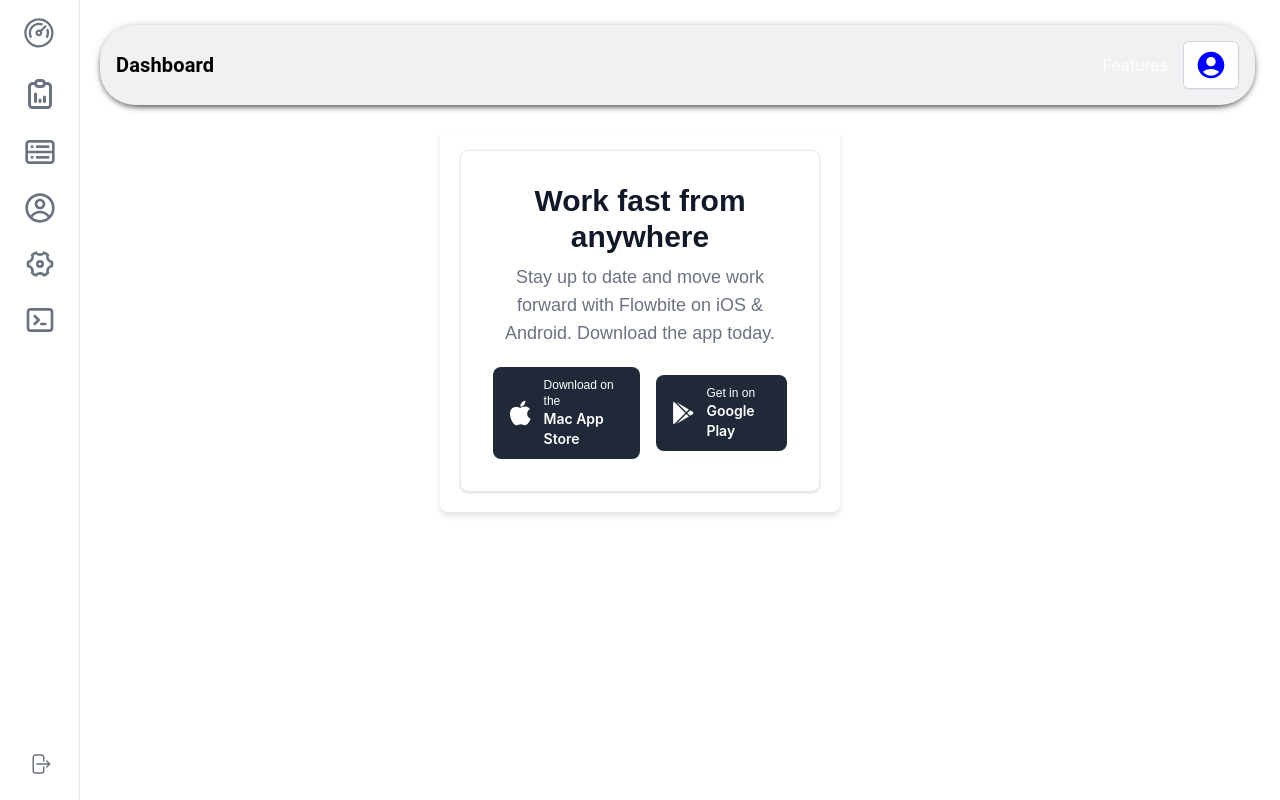
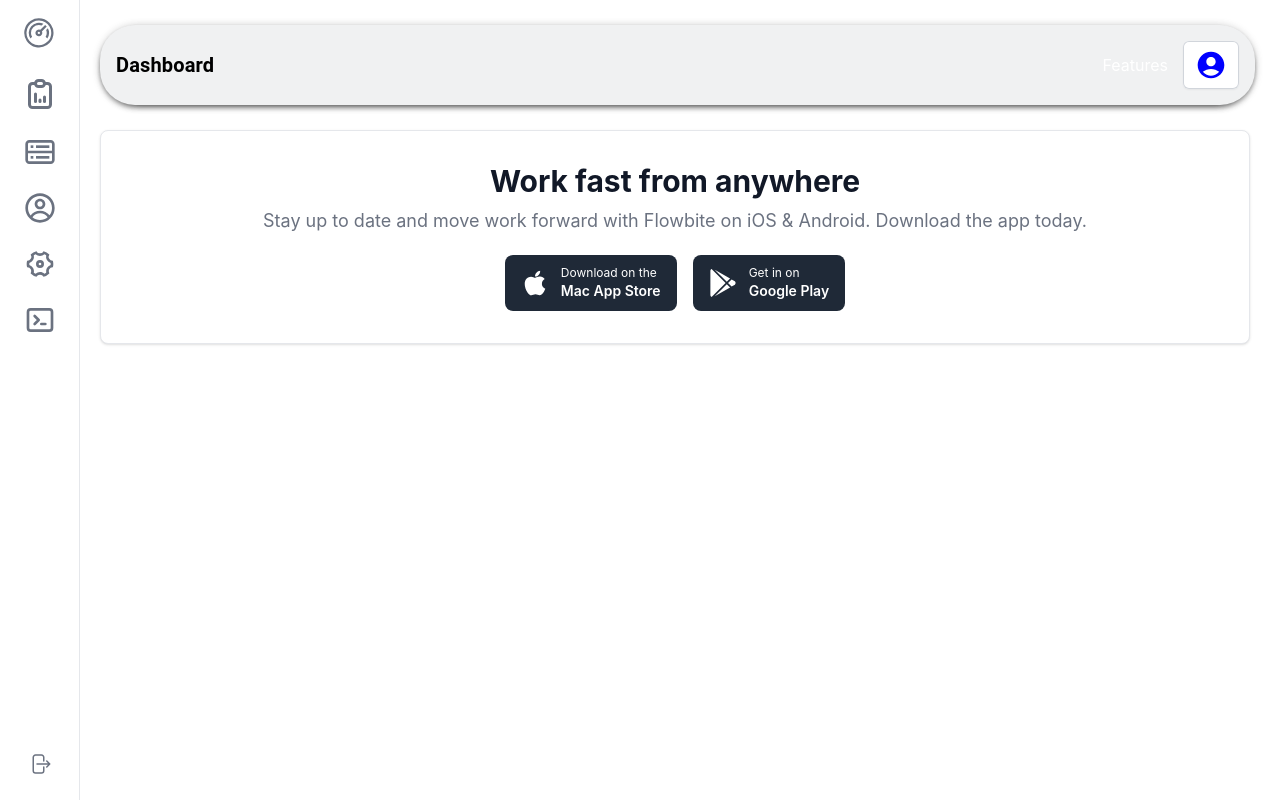
Before and after one commit to Srinivasan8888/streamfusion, a React (Create React App) app: page /dashboard in a window 1280 px wide. Built offline with nearby package versions, Linux system fonts and the light colour scheme.

Commit message:
fixed the issue with the card going under sidebar

```diff
--- a/package.json
+++ b/package.json
@@ -3,6 +3,7 @@
   "version": "0.1.0",
   "private": true,
   "dependencies": {
+    "@coreui/react": "^5.0.0-alpha.1",
     "@emotion/react": "^11.11.1",
     "@emotion/styled": "^11.11.0",
     "@headlessui/react": "^1.7.17",
--- a/src/App.js
+++ b/src/App.js
@@ -3,6 +3,7 @@
 import { BrowserRouter, Route, Routes } from 'react-router-dom';
 import Login from '../src/pages/Login';
 import Dashboard from '../src/pages/Dashboard';
+import Signup from './pages/Signup';
 
 function App() {
   return (
@@ -11,7 +12,10 @@
         <Routes>
           <Route path='/'/>
           <Route index element={<Login/>}/>
+          <Route path='/signin' element={<Login/>}/>
+          <Route path='/signup' element={<Signup/>}/>
           <Route path='/dashboard' element={<Dashboard/>}/>
+
         </Routes>
       </BrowserRouter>
 
--- a/src/components/Cards.jsx
+++ b/src/components/Cards.jsx
@@ -1,10 +1,9 @@
 import React from "react";
-import "./css/cards.css";
 
 const Cards = () => {
   return (
-    <div className="section">
-      <div className="w-full p-4 text-center bg-white border border-gray-200 rounded-lg shadow sm:p-8 dark:bg-gray-800 dark:border-gray-700">
+    <div className="flex-grow ml-[100px] mr-[30px]">
+      <div className=" p-4 text-center bg-white border border-gray-200 rounded-lg shadow sm:p-8 dark:bg-gray-800 dark:border-gray-700">
         <h5 className="mb-2 text-3xl font-bold text-gray-900 dark:text-white">
           Work fast from anywhere
         </h5>
--- a/src/components/css/cards.css
+++ /dev/null
@@ -1,16 +0,0 @@
-.section {
-  margin: 0 auto; /* Center horizontally */
-  max-width: 400px; /* Max width for responsiveness */
-  padding: 20px;
-  text-align: center;
-  background-color: #fff;
-  border-radius: 0.5rem;
-  box-shadow: 0 4px 6px rgba(0, 0, 0, 0.1);
-  font-family: Arial, sans-serif;
-  /* Add other styles here */
-
-  /* Media query for responsiveness */
-  @media (max-width: 768px) {
-    max-width: 90%; /* Adjust the maximum width for smaller screens */
-  }
-}
--- a/src/pages/Dashboard.jsx
+++ b/src/pages/Dashboard.jsx
@@ -1,13 +1,13 @@
 import React from "react";
-import Sidebar from "../components/Sidebar.jsx";
 import Navbar from "../components/Navbar.jsx";
 import Cards from "../components/Cards.jsx";
 import "./css/dashboard.css";
+import Sidebar from "../components/Sidebar.jsx";
 
 function dashboard() {
   return (
     <div>
-      <Sidebar />
+      <Sidebar/>
       <Navbar />
       <Cards />
     </div>
--- a/src/pages/Login.jsx
+++ b/src/pages/Login.jsx
@@ -3,8 +3,13 @@
 import bg from "../img/bg.jpg";
 import G from "../img/G.svg";
 
+
 function Login() {
   const navigate = useNavigate();
+
+  function singuppage() {
+    navigate("/signup");
+  }
 
   function gotodashboard() {
     navigate("/dashboard");
@@ -54,7 +59,10 @@
           </button>
         </form>
 
-        <p className="flex justify-center mt-3">Don't have an account?&nbsp; {" "}<a href="javascript:void(0)" className="font-medium text-indigo-600 hover:text-indigo-500">Log in</a>
+        {/* <p className="flex justify-center mt-3">Don't have an account?&nbsp; {" "}<a href={Signup} className="font-medium text-indigo-600 hover:text-indigo-500">Sign Up</a>
+        </p> */}
+
+        <p className="flex justify-center mt-3">Don't have an account?&nbsp; {" "}<button className="font-medium text-indigo-600 hover:text-indigo-500" onClick={singuppage}>Sign up</button>
         </p>
         <button className="w-full flex items-center justify-center gap-x-3 py-2.5 mt-5 border rounded-lg text-sm font-medium hover:bg-gray-50 duration-150 active:bg-gray-100">
             <img src={G} alt="Google Icon" className="w-5 h-5 justify-end" />
--- a/src/pages/Signup.jsx
+++ b/src/pages/Signup.jsx
@@ -5,6 +5,10 @@
 
 function Signup() {
   const navigate = useNavigate();
+
+  function signinpage() {
+    navigate("/signin");
+  }
 
   function gotodashboard() {
     navigate("/dashboard");
@@ -20,15 +24,13 @@
     <div className="bg-container min-h-screen flex items-center justify-center" style={containerStyle}>
       <div className="max-w-sm w-full text-gray-600 bg-white bg-opacity-90 rounded-lg p-6">
         <div className="text-center">
-          <img src="https://floatui.com/logo.svg" width={150} className="mx-auto" />
           <div className="mt-5 space-y-2">
             <h3 className="text-gray-800 text-2xl font-bold sm:text-3xl">Sign up</h3>
-            <p className="">
+            <br></br>
+            <p className="mt-1">
               Already have an account?{" "}
-              <a href="javascript:void(0)" className="font-medium text-indigo-600 hover:text-indigo-500">
-                Log in
-              </a>
-            </p>
+              <button className="font-medium text-indigo-600 hover:text-indigo-500" onClick={signinpage}>Sign-In</button>
+        </p>
           </div>
         </div>
         <form
```
Also changed, not shown: 1 other file (tests, documents, lock files or other folders).
